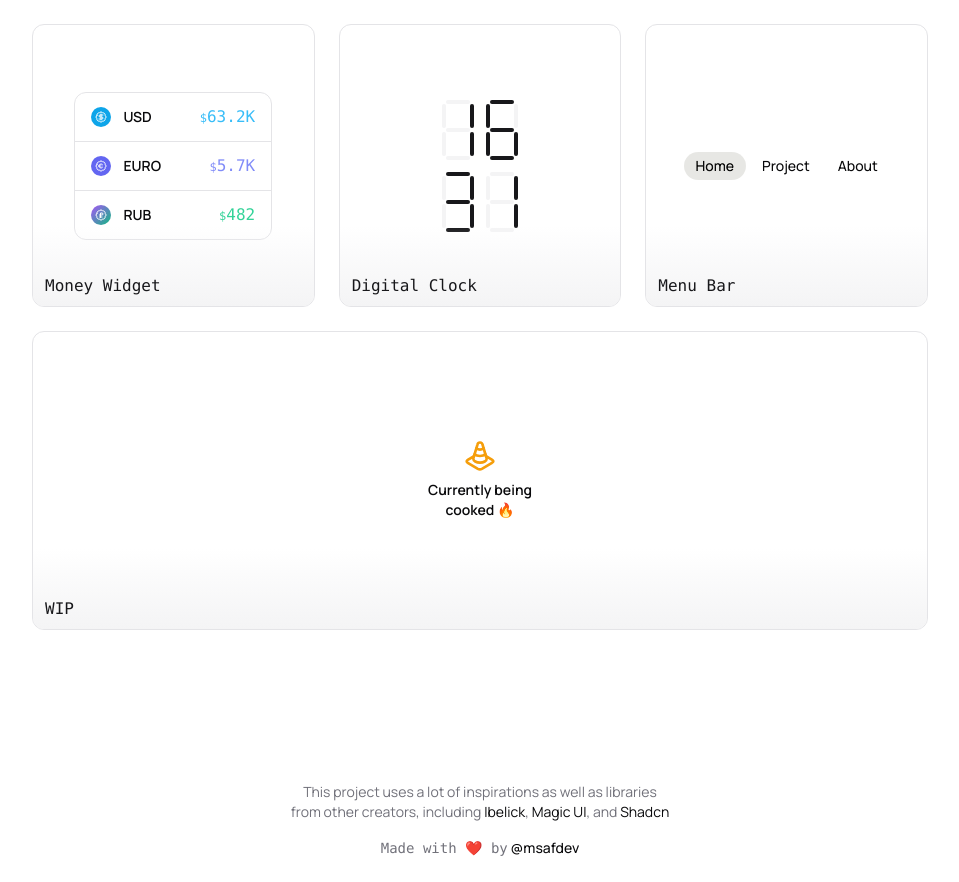
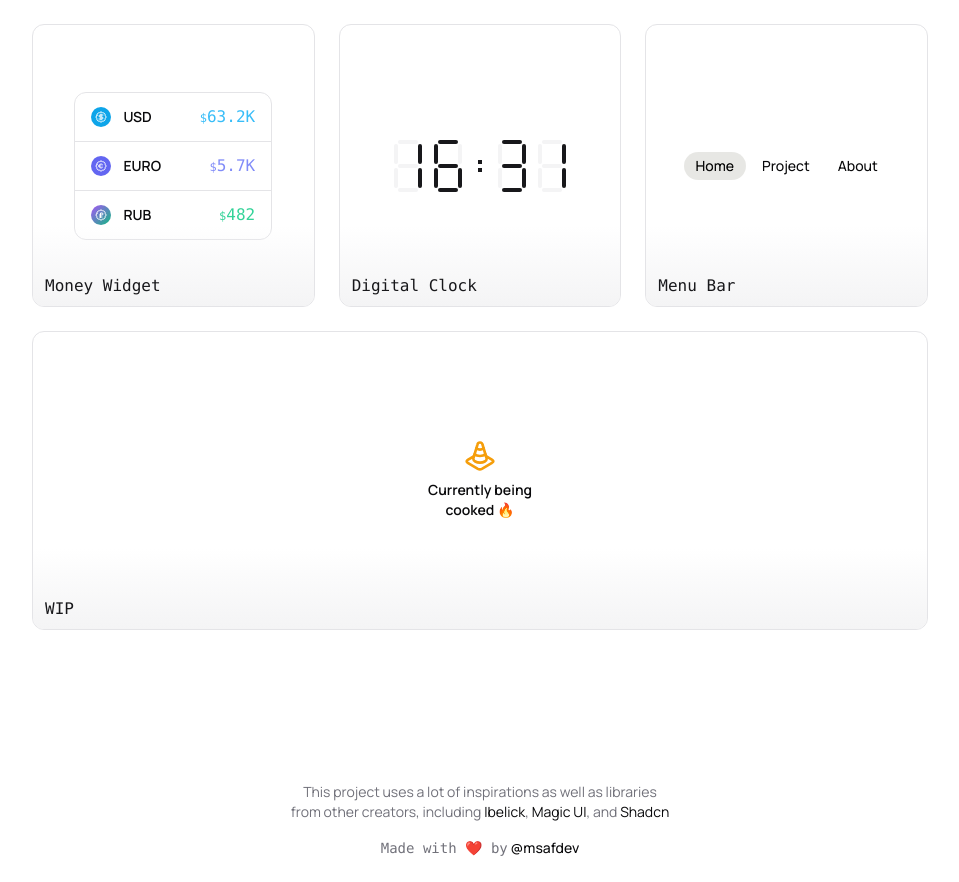
Before and after one commit to msafdev/ui, a Next.js app: page / in a window 1280 px wide. Shown: the part 2059-2941 px from the top of the page, without its empty margins (160-1119 px from the left). Built offline with nearby package versions, Linux system fonts and the light colour scheme.

Commit message:
feat: update digital-clock

```diff
--- a/components/lab/digital-clock.tsx
+++ b/components/lab/digital-clock.tsx
@@ -21,7 +21,7 @@ const SevenSegment = ({ value = 0 }: { value?: number }) => {
 
   return (
     <div className="flex flex-col gap-y-1">
-      <div className="relative flex aspect-square h-auto w-6 flex-col">
+      <div className="relative flex aspect-square h-auto w-5 flex-col">
         <div
           className={`absolute -top-1 h-1 w-full rounded ${isActive("a") ? "bg-primary" : "bg-accent"}`}
         />
@@ -32,7 +32,7 @@ const SevenSegment = ({ value = 0 }: { value?: number }) => {
           className={`absolute -left-1 h-full w-1 rounded ${isActive("f") ? "bg-primary" : "bg-accent"}`}
         />
       </div>
-      <div className="relative flex aspect-square h-auto w-6 flex-col">
+      <div className="relative flex aspect-square h-auto w-5 flex-col">
         <div
           className={`absolute -top-1 h-1 w-full rounded ${isActive("g") ? "bg-primary" : "bg-accent"}`}
         />
@@ -70,10 +70,14 @@ const DigitalClock = () => {
   const formattedTime = formatTime(time);
 
   return (
-    <div className="flex flex-col gap-y-5">
+    <div className="flex flex-col lg:flex-row lg:items-center gap-x-5 gap-y-5">
       <div className="flex items-center gap-x-5">
         <SevenSegment value={parseInt(formattedTime[0])} />
         <SevenSegment value={parseInt(formattedTime[1])} />
+      </div>
+      <div className="lg:flex hidden flex-col gap-y-1">
+        <div className="w-1 h-1 bg-primary animate-pulse" />
+        <div className="w-1 h-1 bg-primary animate-pulse" />
       </div>
       <div className="flex items-center gap-x-5">
         <SevenSegment value={parseInt(formattedTime[2])} />
```
